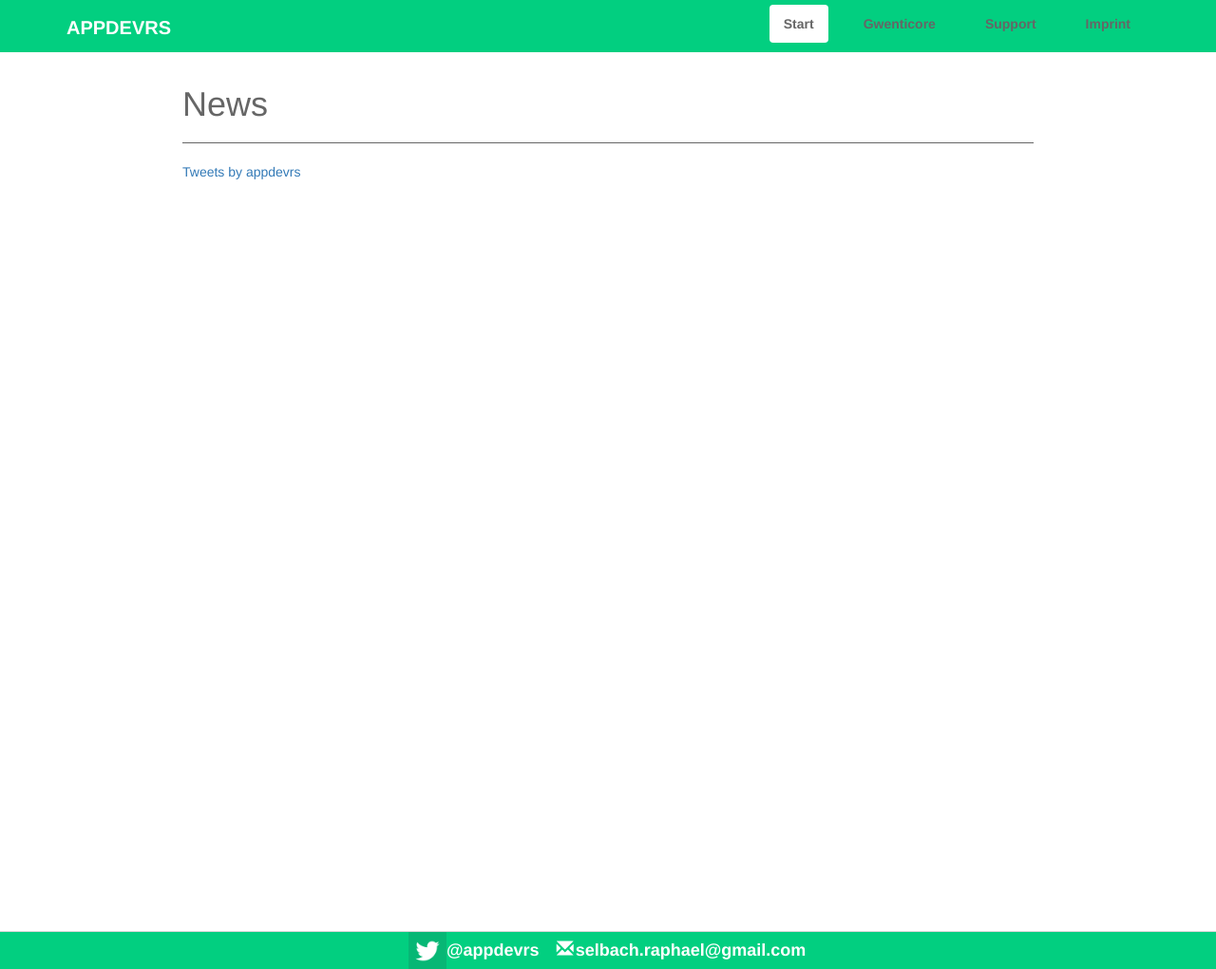
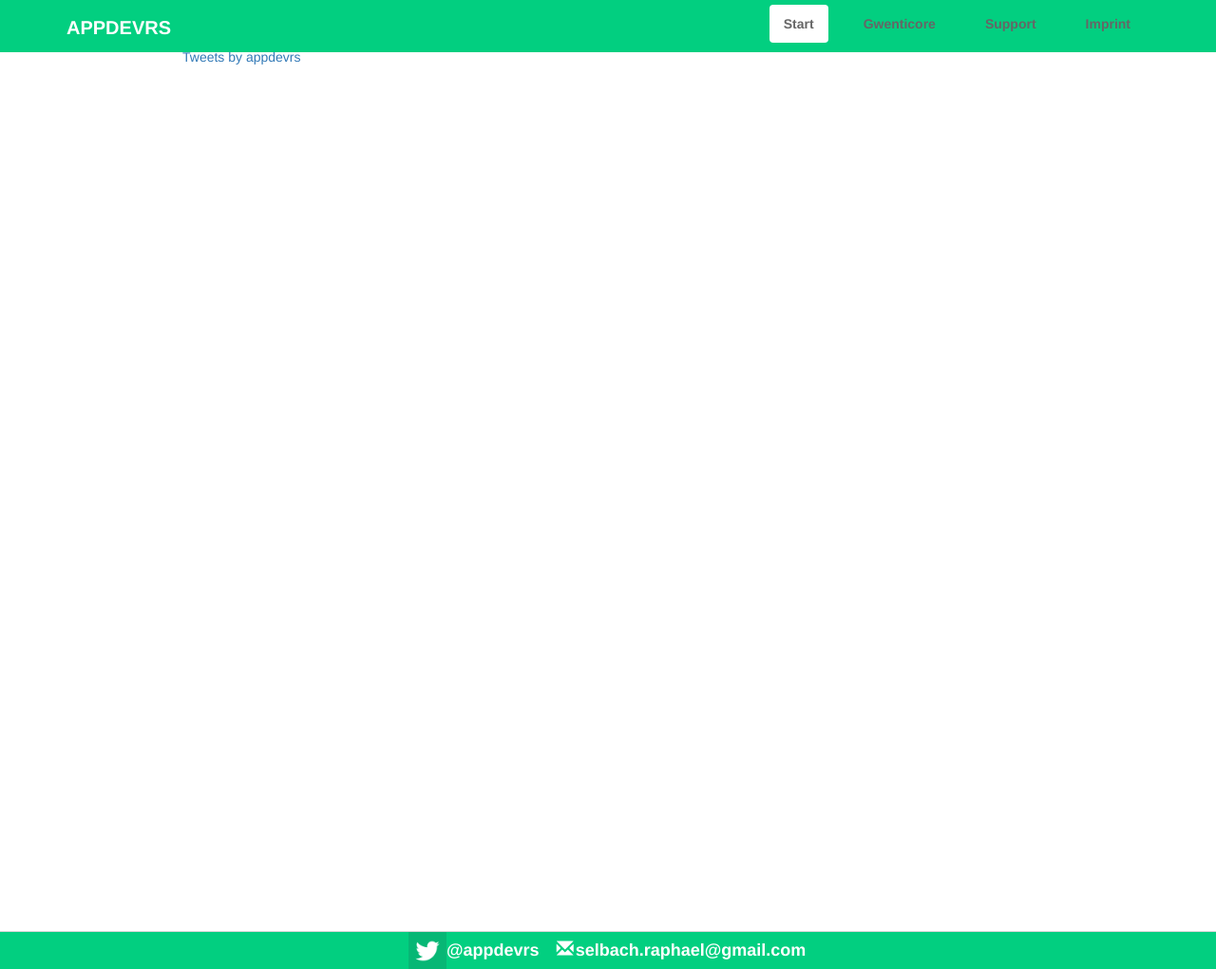
Before and after one commit to appdevrs/appdevrs.github.io, a Jekyll site: the page built from index.html, in a window 1280 px wide and 1021 px high. Shown: the whole window at 95% size. Built offline with Jekyll 4.4.1, drawn with Linux system fonts in a browser that asks for light colours; comment, search, counter and statistics services are not loaded.

Commit message:
Update index.html

```diff
--- a/index.html
+++ b/index.html
@@ -2,10 +2,8 @@
 layout: default
 title: AppDevRS
 location: /
+headline: News
 ---
-<br>
-<h1>News</h1>
-<hr>
 <div id="twitter-box">
 	<a class="twitter-timeline" data-dnt="true" href="https://twitter.com/appdevrs?ref_src=twsrc%5Etfw">Tweets by appdevrs<br></a>
 	<script async src="https://platform.twitter.com/widgets.js" charset="utf-8"></script>
```
